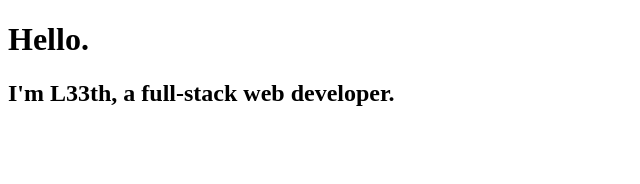
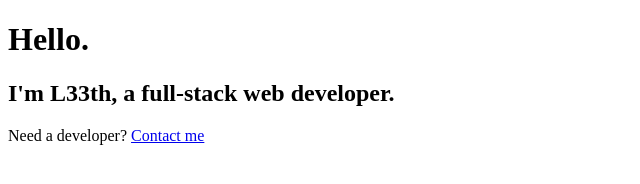
Before and after one commit to wmouton/Learn-GatsbyJS, a Gatsby site: page / in a window 1280 px wide. Shown: the whole page, without its empty margins (0-640 px from the left). Built offline with nearby package versions, Linux system fonts and the light colour scheme; Gatsby itself is replaced by a stand-in of ours.

Commit message:
added contact link

```diff
--- a/src/pages/index.js
+++ b/src/pages/index.js
@@ -5,6 +5,9 @@ const IndexPage = () => {
     <div>
       <h1>Hello.</h1>
       <h2>I'm L33th, a full-stack web developer.</h2>
+      <p>
+        Need a developer? <a href="/contact">Contact me</a>{' '}
+      </p>
     </div>
   )
 }
```
